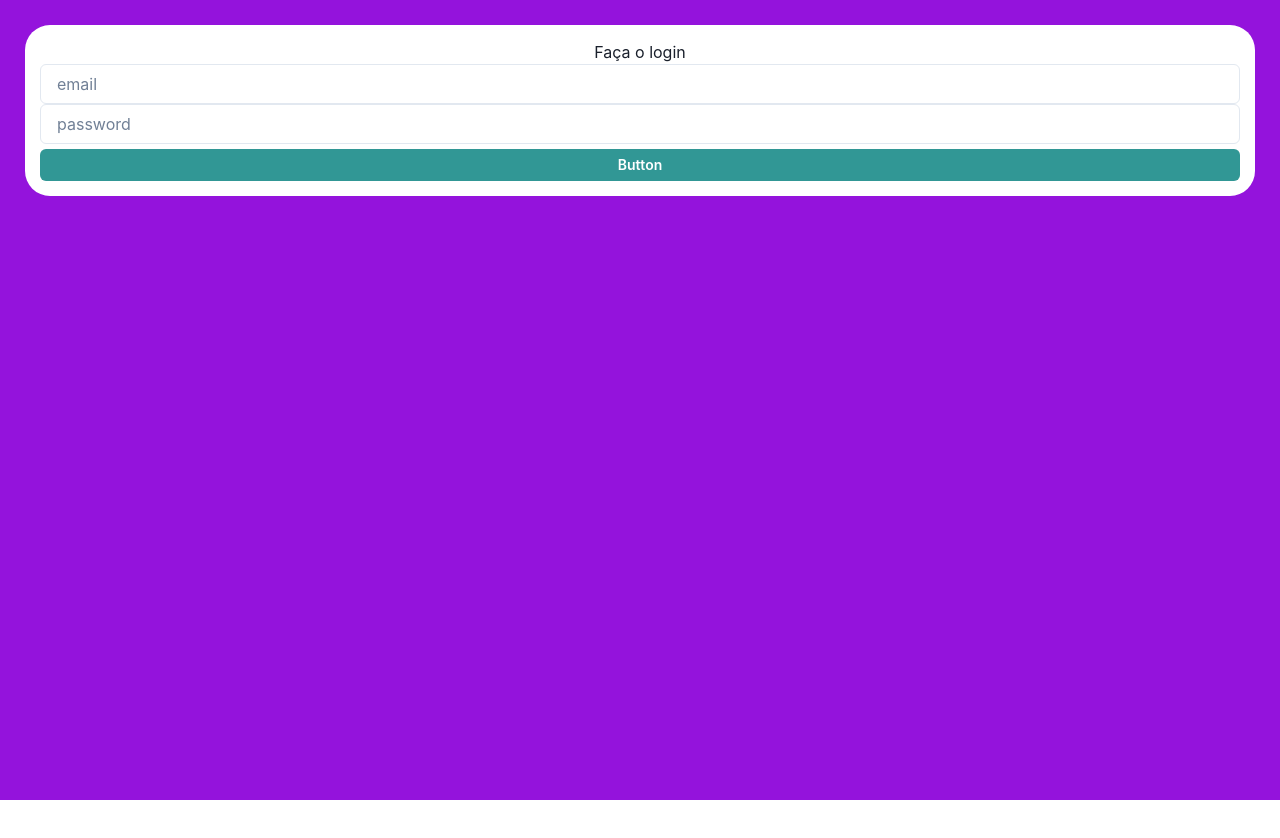
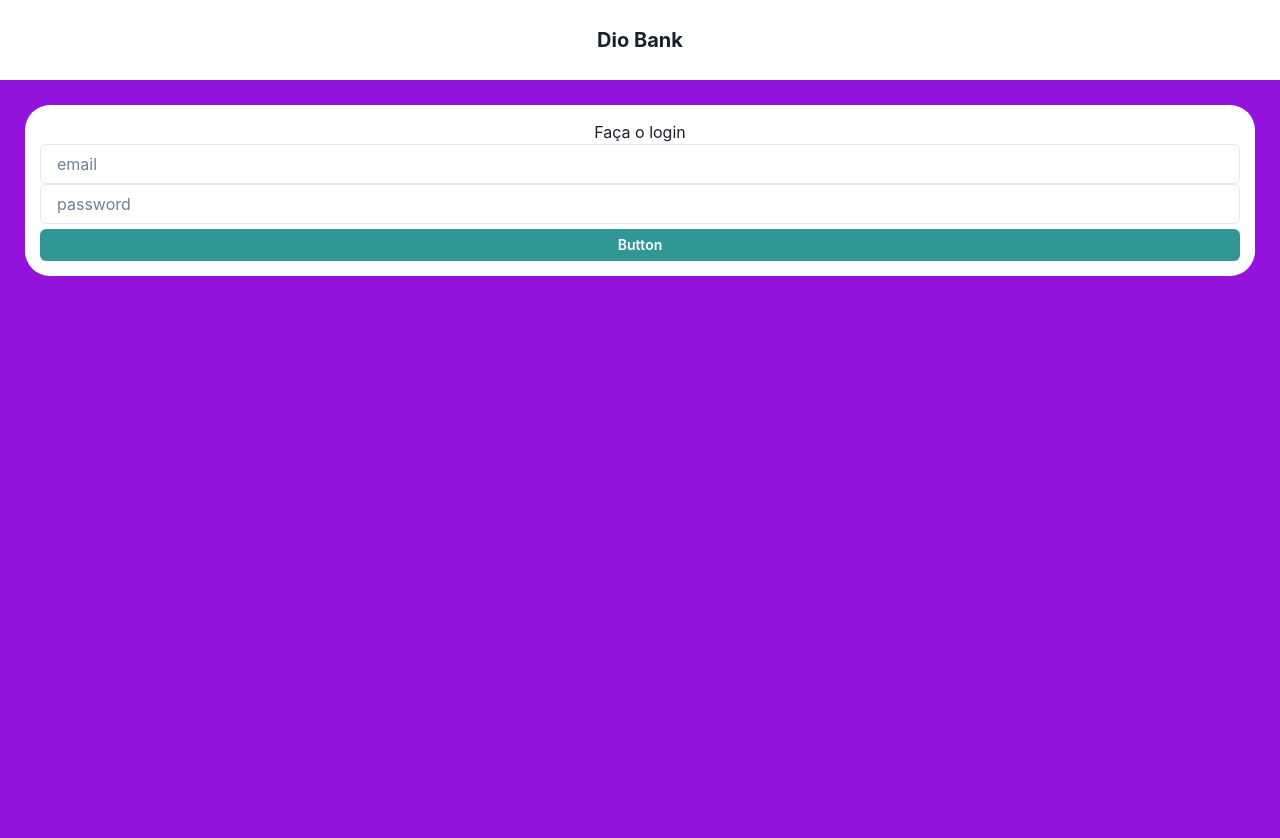
Before and after one commit to digitalinnovationone/desafio02-ts, a React (Create React App) app: page / in a window 1280 px wide. Shown: the top 838 px of the page. Before the commit the page ends 800 px from the top, so only its background shows below. Built offline with nearby package versions, Linux system fonts and the light colour scheme.

Commit message:
Implementar o componente Header

```diff
--- a/src/App.tsx
+++ b/src/App.tsx
@@ -6,10 +6,12 @@ import {
   Button
 } from '@chakra-ui/react'
 import { login } from './services/login';
+import { Header } from './components/Header';
 
 function App() {
   return (
     <ChakraProvider>
+      <Header title={'Dio Bank'} />
       <Box minHeight='100vh' backgroundColor='#9413dc' padding='25px'>
         <Box backgroundColor='#FFFFFF' borderRadius='25px' padding='15px' >
           <Center>
--- /dev/null
+++ b/src/components/Header.tsx
@@ -0,0 +1,15 @@
+import { Box, Center, Text } from '@chakra-ui/react'
+
+interface Props {
+  title: string
+}
+
+export const Header  = ({ title }: Props) => {
+  return(
+    <Box padding={'25px'} boxShadow={'2xl'}>
+      <Center>
+        <Text fontSize={'xl'} as={'b'}>{title}</Text>
+      </Center>
+    </Box>
+  )
+}
--- a/src/components/Header/Header.css
+++ /dev/null
@@ -1,3 +0,0 @@
-.header {
-    background-color: orange;
-}
--- a/src/components/Layout.tsx
+++ b/src/components/Layout.tsx
@@ -1,10 +1,10 @@
 import { Footer } from "./Footer"
-import { Header } from "./Header/Header"
+import { Header } from "./Header"
 
 export const Layout = ({ children }: any) => {
   return(
     <>
-      <Header />
+      <Header title={'Dio Bank'} />
       { children }
       <Footer />
     </>
```
Also changed, not shown: src/components/Header/Header.tsx (deleted, +0 -9 lines).
